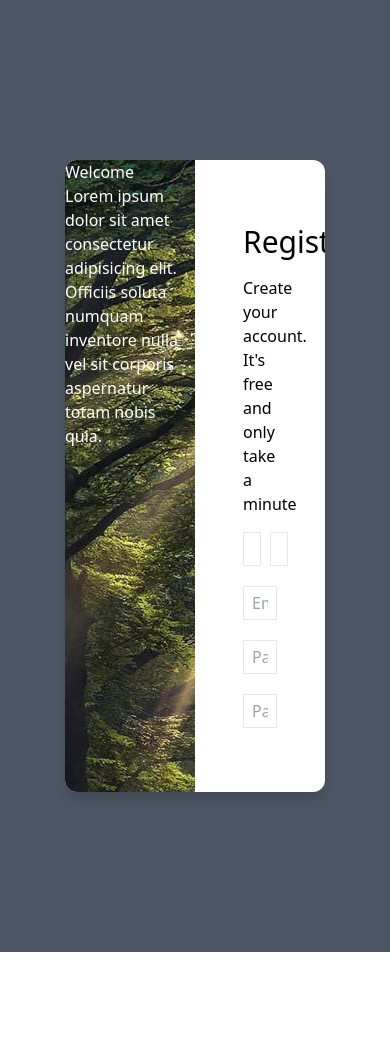
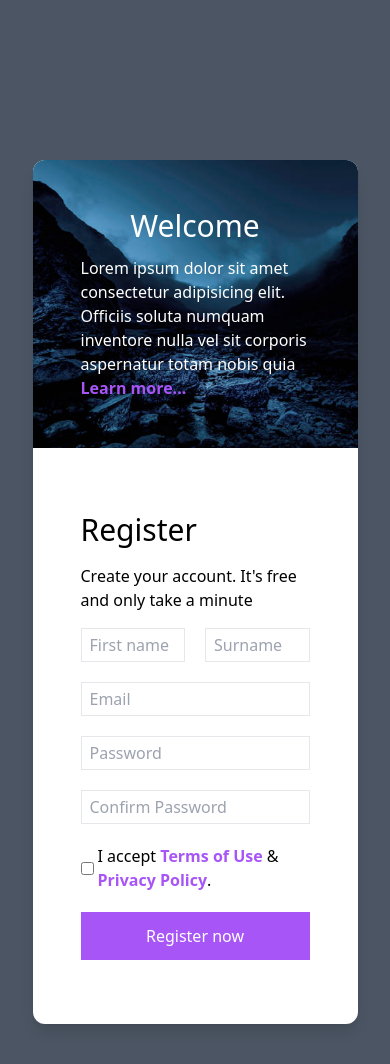
Before and after one commit to guboss3214/home-work-15, a website: page index.html in a window 390 px wide. Before the commit the page ends 952 px from the top, so only its background shows below. Drawn offline with Linux system fonts and the light colour scheme.

Commit message:
Added some responsive

```diff
--- a/index.html
+++ b/index.html
@@ -10,14 +10,14 @@
 <body>
     <div class="min-h-screen py-40 bg-gray-600">
         <div class="container mx-auto">
-            <div class="flex w-8/12 bg-white rounded-xl mx-auto shadow-lg overflow-hidden">
-                <div class="w-1/2" style="background-image: url(img/Forest.jpg);">
-                    <h1 class="text-white">Welcome</h1>
+            <div class="flex flex-col lg:flex-row w-10/12 lg:w-8/12 bg-white rounded-xl mx-auto shadow-lg overflow-hidden">
+                <div class="w-full lg:w-1/2 flex flex-col items-center justify-center p-12 bg-no-repeat bg-cover bg-center" style="background-image: url(img/Mountain.jpg);">
+                    <h1 class="text-white text-3xl mb-3">Welcome</h1>
                     <div>
-                        <p class="text-white">Lorem ipsum dolor sit amet consectetur adipisicing elit. Officiis soluta numquam inventore nulla vel sit corporis aspernatur totam nobis quia.</p>
+                        <p class="text-white">Lorem ipsum dolor sit amet consectetur adipisicing elit. Officiis soluta numquam inventore nulla vel sit corporis aspernatur totam nobis quia <a href="#" class="text-purple-500 font-semibold">Learn more...</a></p>
                     </div>
                 </div>
-                <div class="w-1/2 py-16 px-12">
+                <div class="w-full lg:w-1/2 py-16 px-12">
                     <h2 class="text-3xl mb-4">Register</h2>
                     <p class="mb-4">Create your account. It's free and only take a minute</p>
                     <form action="#">
@@ -32,7 +32,16 @@
                             <input type="password" placeholder="Password" class="border border-grey-400 py-1 px-2 w-full">
                         </div>
                         <div class="mt-5">
-                            <input type="password" placeholder="Password" class="border border-grey-400 py-1 px-2 w-full">
+                            <input type="password" placeholder="Confirm Password" class="border border-grey-400 py-1 px-2 w-full">
+                        </div>
+                        <div class="mt-5 flex items-center gap-1">
+                            <input type="checkbox" name="checkbox" id="checkbox" class="border-gray-400 mr-1/2">
+                            <span>
+                                I accept <a href="#" class="text-purple-500 font-semibold">Terms of Use</a> & <a href="#" class="text-purple-500 font-semibold">Privacy Policy</a>.
+                            </span>
+                        </div>
+                        <div class="mt-5">
+                            <button class="w-full bg-purple-500 py-3 text-center text-white">Register now</button>
                         </div>
                     </form>
                 </div>
```
Also changed, not shown: img/Mountain.jpg (added), src/output.css.
